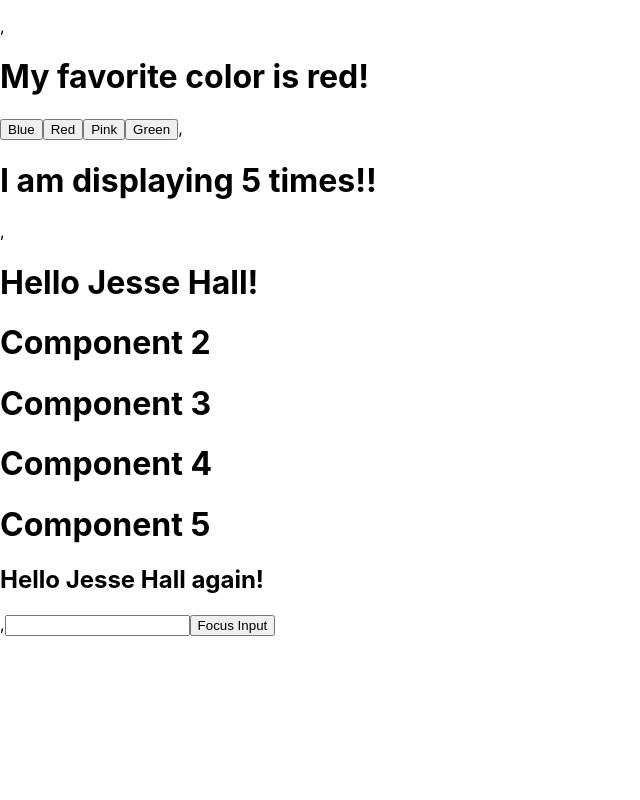
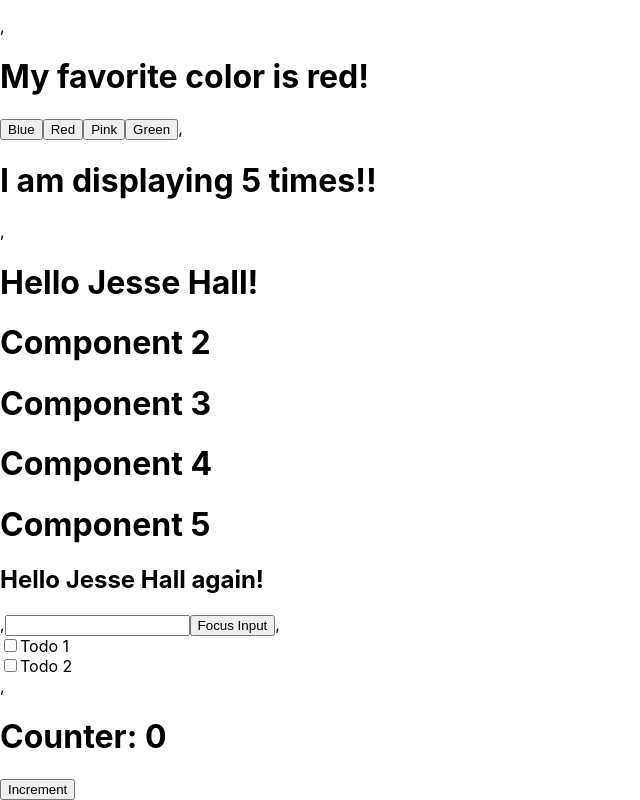
Before and after one commit to prajaktamokashi/first-app, a React (Create React App) app: page / in a window 1280 px wide. Shown: the part 478-1278 px from the top of the page, without its empty margins (0-640 px from the left). Before the commit the page ends 1114 px from the top, so only its background shows below. Built offline with nearby package versions, Linux system fonts and the light colour scheme.

Commit message:
new programs added

```diff
--- a/src/App.js
+++ b/src/App.js
@@ -8,6 +8,8 @@ import FavoriteColor from './Components/Usestatedemo';
 import Timer from './Components/Useeffectdemo';
 import Component1 from './Components/Usecontextdemo';
 import Reff from './Userefdemo';
+import Todos from './Components/Usereducerdemo';
+import Callback from './Components/Usecallbackdemo';
 function App() {
   return (
     <>
@@ -18,7 +20,9 @@ function App() {
    <FavoriteColor/>,
    <Timer/>,
    <Component1/>,
-   <Reff/>
+   <Reff/>,
+   <Todos/>,
+   <Callback/>
    </>
   );
 }
--- /dev/null
+++ b/src/Components/Usecallbackdemo.js
@@ -0,0 +1,20 @@
+import React, { useState, useCallback } from 'react';
+
+function Callback() {
+
+  const [count, setCount] = useState(0);
+
+
+  const incrementCount = useCallback(() => {
+    setCount(prevCount => prevCount + 1);
+  }, []);
+
+  return (
+    <div>
+      <h1>Counter: {count}</h1>
+      <button onClick={incrementCount}>Increment</button>
+    </div>
+  );
+}
+
+export default Callback;
--- /dev/null
+++ b/src/Components/Usereducerdemo.js
@@ -0,0 +1,56 @@
+import { useReducer } from "react";
+import ReactDOM from "react-dom/client";
+
+const initialTodos = [
+  {
+    id: 1,
+    title: "Todo 1",
+    complete: false,
+  },
+  {
+    id: 2,
+    title: "Todo 2",
+    complete: false,
+  },
+];
+
+const reducer = (state, action) => {
+  switch (action.type) {
+    case "COMPLETE":
+      return state.map((todo) => {
+        if (todo.id === action.id) {
+          return { ...todo, complete: !todo.complete };
+        } else {
+          return todo;
+        }
+      });
+    default:
+      return state;
+  }
+};
+
+function Todos() {
+  const [todos, dispatch] = useReducer(reducer, initialTodos);
+
+  const handleComplete = (todo) => {
+    dispatch({ type: "COMPLETE", id: todo.id });
+  };
+
+  return (
+    <>
+      {todos.map((todo) => (
+        <div key={todo.id}>
+          <label>
+            <input
+              type="checkbox"
+              checked={todo.complete}
+              onChange={() => handleComplete(todo)}
+            />
+            {todo.title}
+          </label>
+        </div>
+      ))}
+    </>
+  );
+}
+export default Todos;
```
Also changed, not shown: src/Components/Userefdemo.js (added, +18 -0 lines).
